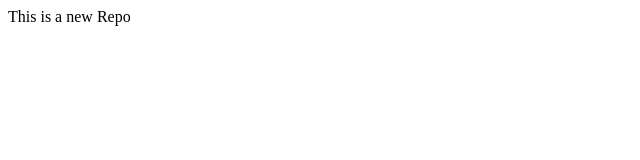
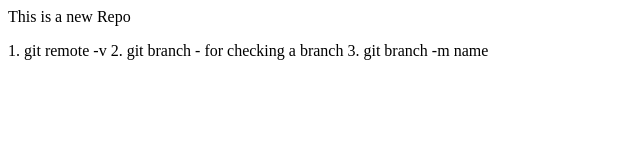
Before and after one commit to Aniket-coder-workspace/localrepo, a plain HTML site: page index.html in a window 1280 px wide. Shown: the whole page, without its empty margins (0-640 px from the left). Drawn offline with Linux system fonts and the light colour scheme.

Commit message:
added a content

```diff
--- a/index.html
+++ b/index.html
@@ -1 +1,5 @@
 <p>This is a new Repo</p>
+<p>1. git remote -v
+    2. git branch - for checking a branch
+    3. git branch -m name
+</p>
```
